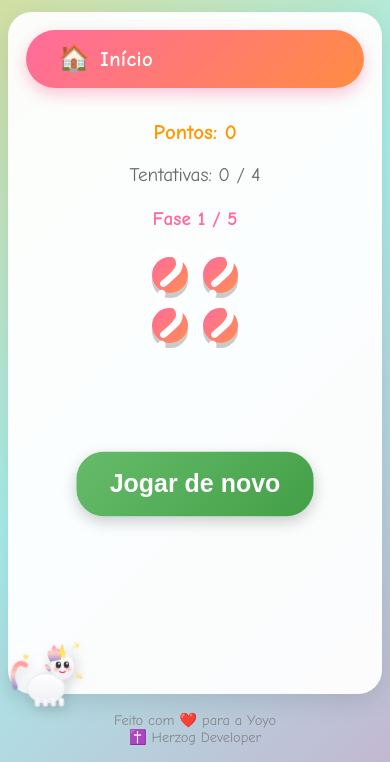
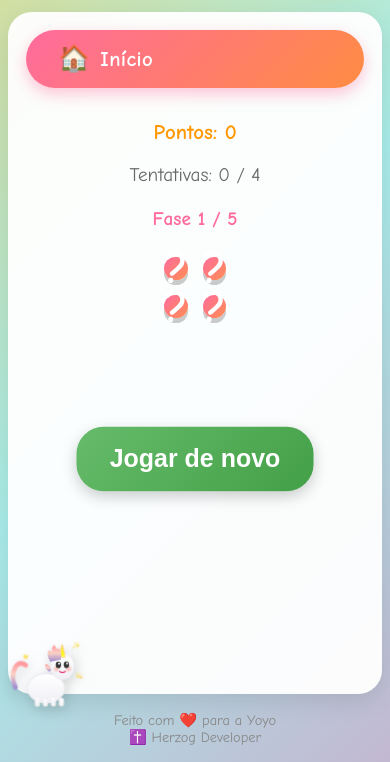
Before and after one commit to douglasherzog/MundoDaYoyo, a plain HTML site: page memorias.html in a window 390 px wide. Shown: the part 82-844 px from the top of the page. Drawn offline with Linux system fonts and the light colour scheme; no server answers.

Commit message:
Ajusta cartas da memoria para tamanho uniforme e grande em todas as fases

```diff
--- a/memorias.js
+++ b/memorias.js
@@ -1,11 +1,11 @@
 const ICONS = ['🦄', '🌈', '🍭', '☁️', '⭐', '🧚', '🍦', '☀️'];
 
 const FASES = [
-    { pares: 2, tentativas: 4, cols: 2, largura: 360, fonte: 4.5 },
-    { pares: 3, tentativas: 6, cols: 3, largura: 420, fonte: 4 },
-    { pares: 4, tentativas: 8, cols: 4, largura: 500, fonte: 3.5 },
-    { pares: 6, tentativas: 12, cols: 4, largura: 560, fonte: 3.5 },
-    { pares: 8, tentativas: 16, cols: 4, largura: 600, fonte: 3 }
+    { pares: 2, tentativas: 4, cols: 2, largura: 330, fonte: 4.5 },
+    { pares: 3, tentativas: 6, cols: 3, largura: 480, fonte: 4.5 },
+    { pares: 4, tentativas: 8, cols: 4, largura: 645, fonte: 4.5 },
+    { pares: 6, tentativas: 12, cols: 4, largura: 645, fonte: 4.5 },
+    { pares: 8, tentativas: 16, cols: 4, largura: 645, fonte: 4.5 }
 ];
 
 let faseAtual = 0;
--- a/style.css
+++ b/style.css
@@ -2142,7 +2142,7 @@ main > .spelling-buttons .btn-next {
     display: flex;
     align-items: center;
     justify-content: center;
-    font-size: var(--card-font, 3rem);
+    font-size: clamp(2.2rem, 12vmin, var(--card-font, 4.5rem));
     font-weight: bold;
 }
 
```
